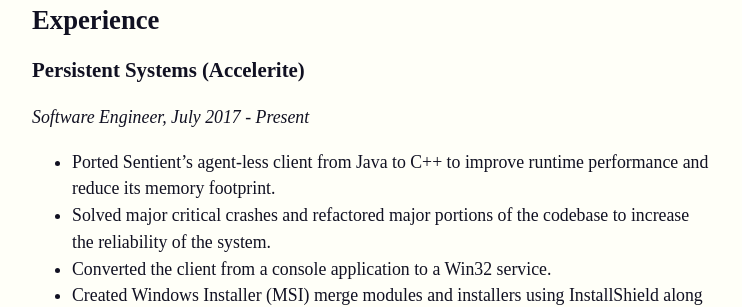
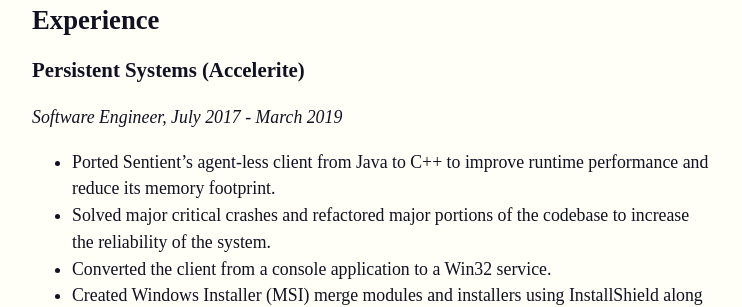
Before and after one commit to adyshake/adyshake.github.io, a Jekyll site: the page built from resume.md, in a window 1280 px wide. Shown: the part 214-521 px from the top of the page, without its empty margins (268-1010 px from the left). Built offline with Jekyll 4.4.1, drawn with Linux system fonts in a browser that asks for light colours; nearby versions of some CDN libraries; some web fonts are replaced.

Commit message:
Updated resume

```diff
--- a/resume.md
+++ b/resume.md
@@ -12,7 +12,7 @@
 ----------
 
 ### Persistent Systems (Accelerite)
-*Software Engineer, July 2017 - Present*
+*Software Engineer, July 2017 - March 2019*
 
 * Ported Sentient’s agent-less client from Java to C++ to improve runtime
   performance and reduce its memory footprint.
```
Also changed, not shown: 1 other file.
